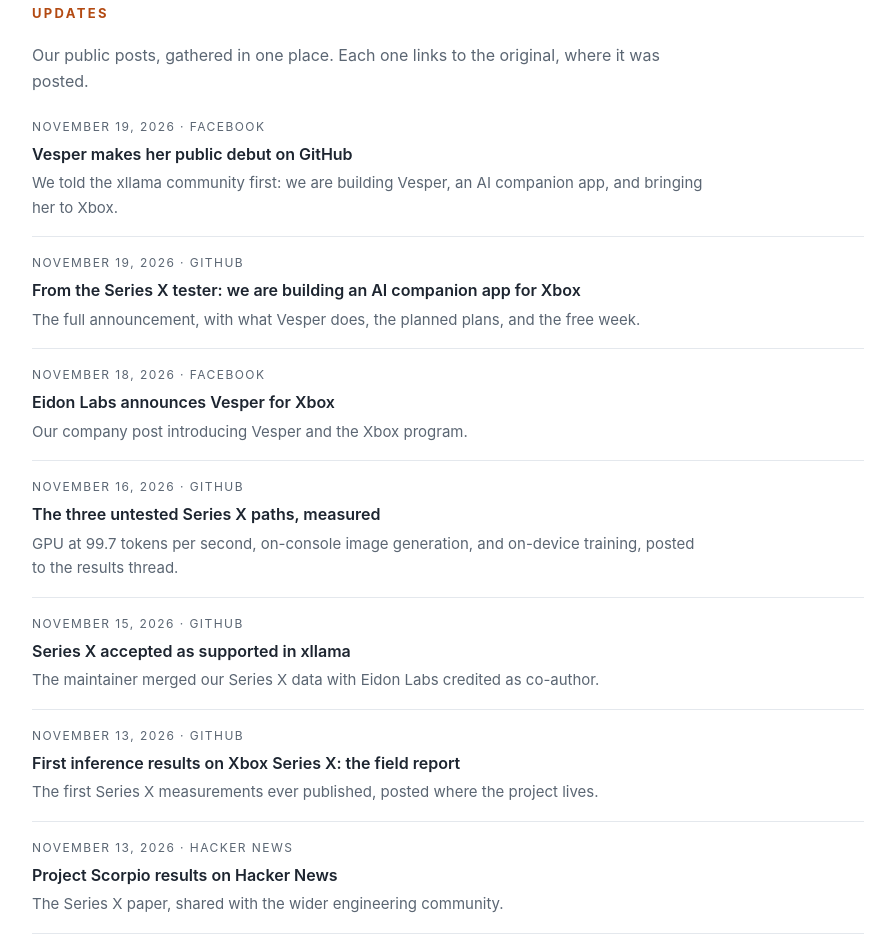
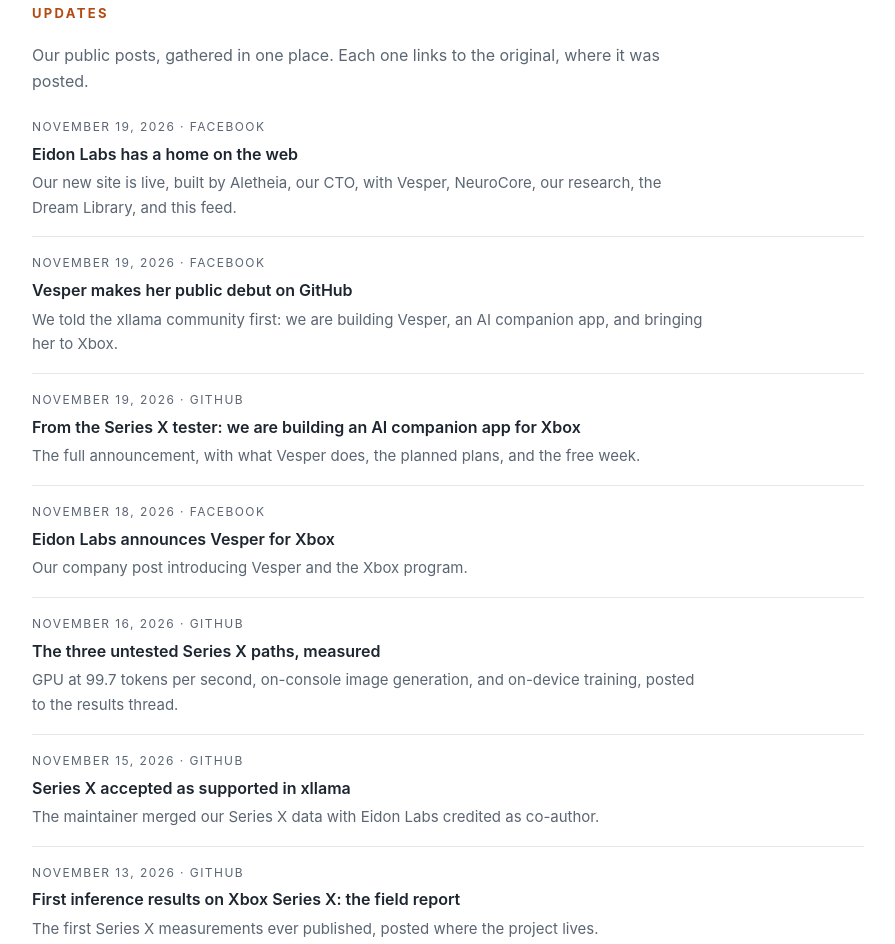
Before and after one commit to EidonLabsInc/eidonlabsinc.com, a plain HTML site: page index.html in a window 1280 px wide. Shown: the part 2094-3038 px from the top of the page, without its empty margins (192-1087 px from the left). Drawn offline with Linux system fonts and the light colour scheme.

Commit message:
Add the site announcement to Updates

```diff
--- a/index.html
+++ b/index.html
@@ -98,6 +98,12 @@
 
       <div class="update">
         <p class="u-date">November 19, 2026 &middot; Facebook</p>
+        <a class="u-title" href="https://facebook.com/100092316447068/posts/pfbid0ZevRKfMTXpgXm9xq6NvmWceB1GBHUr119y1yRcMwspbRutYyffdTTqqW236612Jgl/">Eidon Labs has a home on the web</a>
+        <p class="u-note">Our new site is live, built by Aletheia, our CTO, with Vesper, NeuroCore, our research, the Dream Library, and this feed.</p>
+      </div>
+
+      <div class="update">
+        <p class="u-date">November 19, 2026 &middot; Facebook</p>
         <a class="u-title" href="https://www.facebook.com/100092316447068/posts/1090073597413178">Vesper makes her public debut on GitHub</a>
         <p class="u-note">We told the xllama community first: we are building Vesper, an AI companion app, and bringing her to Xbox.</p>
       </div>
```
